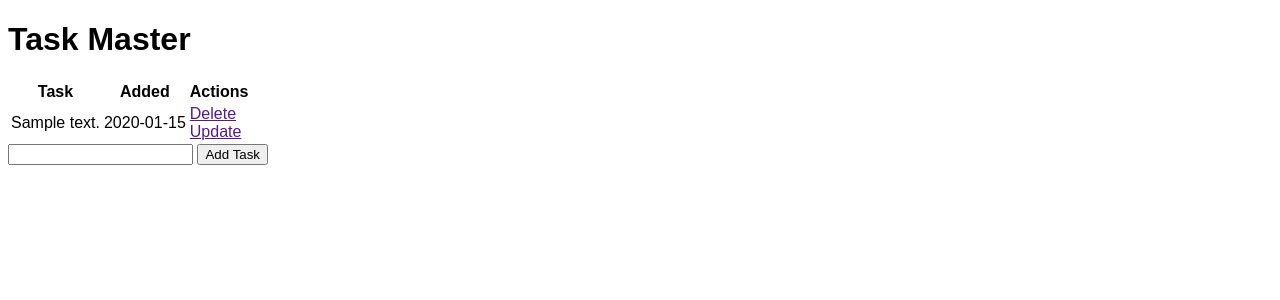
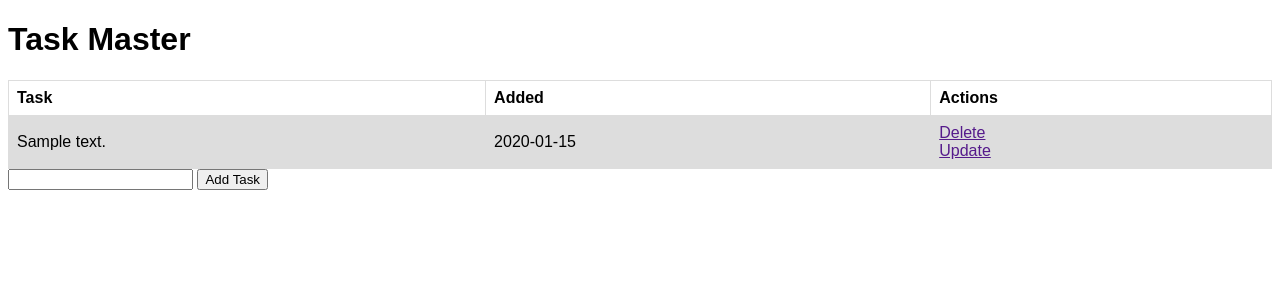
Before and after one commit to Zachdj27/To-do-list, a Flask app: page / in a window 1280 px wide. Shown: the top 300 px of the page. Run offline with Flask 3, Linux system fonts and the light colour scheme; tables that the repository leaves empty hold one stand-in row (values such as "Sample post").

Commit message:
cleaned up css

```diff
--- a/static/css/main.css
+++ b/static/css/main.css
@@ -1,3 +1,19 @@
 body{
     font-family:sans-serif;
 }
+
+table {
+    font-family: arial, sans-serif;
+    border-collapse: collapse;
+    width: 100%;
+  }
+
+  td, th {
+    border: 1px solid #dddddd;
+    text-align: left;
+    padding: 8px;
+  }
+
+  tr:nth-child(even) {
+    background-color: #dddddd;
+  }
```
